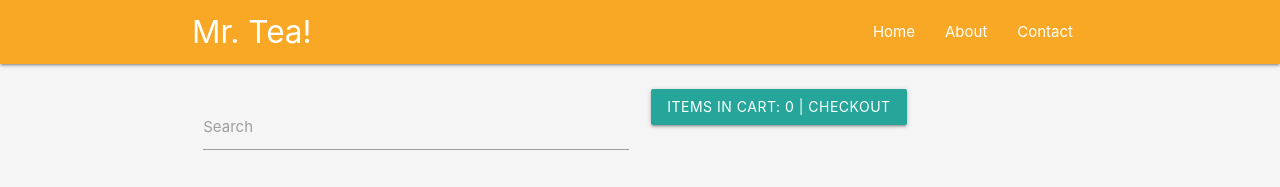
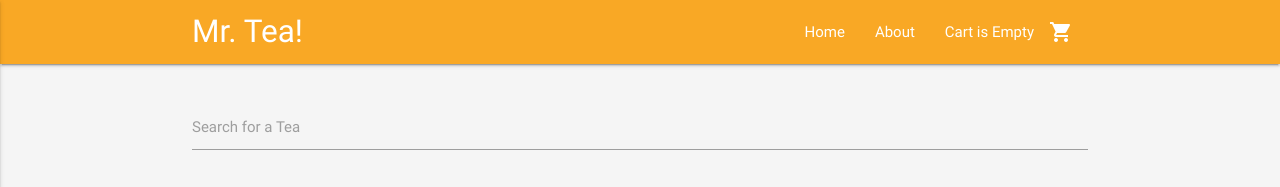
Before and after one commit to johnmberger/killer-cereals, a website: page src/index.html in a window 1280 px wide. Shown: the top 187 px of the page. Drawn offline with nearby package versions, Linux system fonts and the light colour scheme; some packages are replaced by stand-ins of ours.

Commit message:
refactored search on products pagE

```diff
--- a/src/index.html
+++ b/src/index.html
@@ -13,13 +13,29 @@
 
   <body ng-cloak>
 
-    <nav>
+    <nav ng-controller="checkoutController as checkoutCtrl">
       <div class="nav-wrapper container">
         <a href="/#/" class="brand-logo">Mr. Tea!</a>
-        <ul id="nav-mobile" class="right hide-on-med-and-down">
+        <a href="#" data-activates="nav-mobile" class="button-collapse"><i class="material-icons">menu</i></a>
+        <ul class="right hide-on-med-and-down">
           <li><a href="/#/">Home</a></li>
           <li><a href="/#/">About</a></li>
-          <li><a href="/#/">Contact</a></li>
+          <li><a href="/#/checkout"><i class="material-icons right tiny">shopping_cart</i><ng-pluralize
+            count="checkoutCtrl.cart.length"
+            when="{'0': 'Cart is Empty',
+            'one': '1 item',
+            'other': '{} items'}">
+        </ng-pluralize></a></li>
+        </ul>
+        <ul id="nav-mobile" class="side-nav">
+          <li><a href="/#/">Home</a></li>
+          <li><a href="/#/">About</a></li>
+          <li><a href="/#/checkout"><i class="material-icons right tiny">shopping_cart</i><ng-pluralize
+            count="checkoutCtrl.cart.length"
+            when="{'0': 'Cart is Empty',
+            'one': '1 item',
+            'other': '{} items'}">
+        </ng-pluralize></a></li>
         </ul>
       </div>
     </nav>
--- a/src/js/components/main/main.view.html
+++ b/src/js/components/main/main.view.html
@@ -1,10 +1,7 @@
 <div class="row">
-  <div class="input-field col m6">
+  <div class="input-field col s12">
     <input type="text" ng-model="mainCtrl.searchName" id="searchBox">
-    <label for="searchBox">Search</label>
-  </div>
-  <div class="col m6">
-    <a class="waves-effect waves-light btn" href="/#/checkout">Items in cart: {{mainCtrl.cart.length}} | Checkout</a>
+    <label for="searchBox">Search for a Tea</label>
   </div>
 </div>
 <div class="row">
@@ -22,4 +19,10 @@
     </select>
   </div>
 </div>
+<div class="col s12" ng-if="!(mainCtrl.inventory | filter:mainCtrl.searchName).length">
+  <h3>No results!</h3>
+  <p>
+    Try searching again.
+  </p>
+</div>
 <mt-item ng-repeat="item in mainCtrl.inventory | filter: mainCtrl.searchCategory | filter: mainCtrl.searchName | orderBy: mainCtrl.priceSort"></mt-item>
--- a/src/js/config.js
+++ b/src/js/config.js
@@ -45,4 +45,6 @@
     .otherwise('/');
   }
 
+  $(".button-collapse").sideNav();
+
 })();
```
